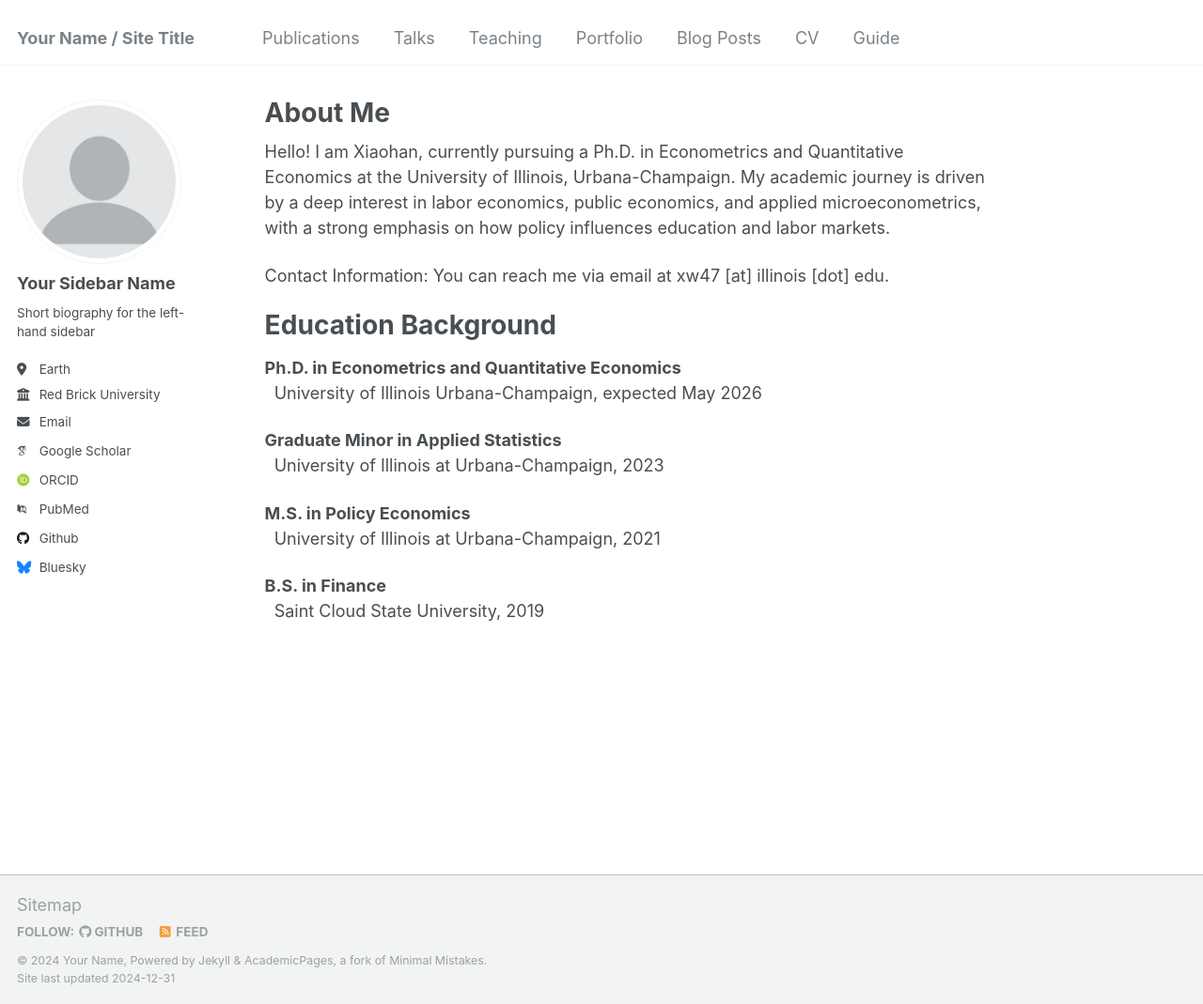
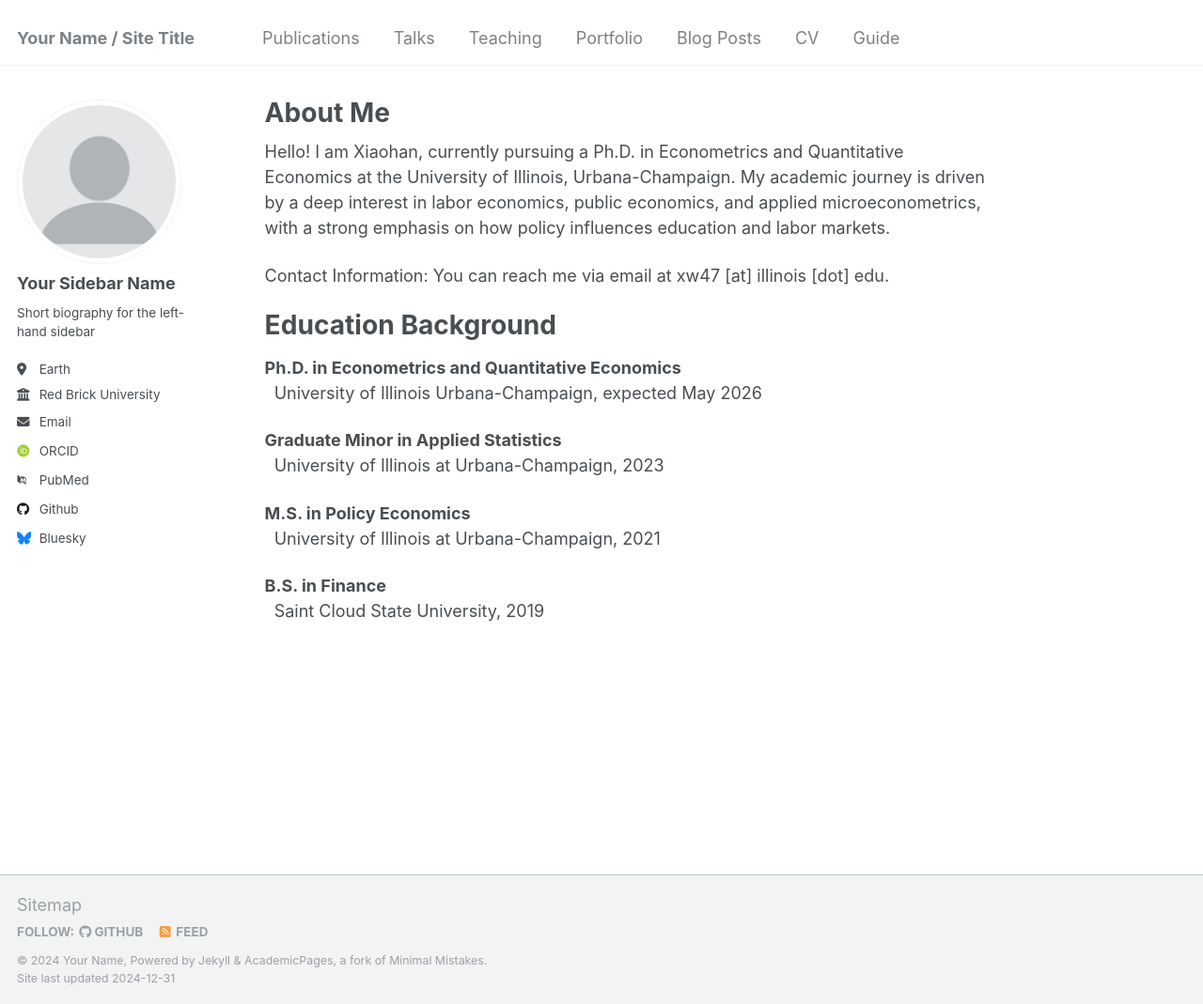
Before and after one commit to xiaohanwang1997/xiaohanwang1997.github.io, a Jekyll site: the page built from _pages/about.md, in a window 1280 px wide and 1069 px high. Shown: the whole window at 94% size. Built offline with Jekyll 4.4.1, drawn with Linux system fonts in a browser that asks for light colours; some web fonts are replaced.

Commit message:
Update _config.yml

```diff
--- a/_config.yml
+++ b/_config.yml
@@ -12,7 +12,7 @@ title                    : "Your Name / Site Title"
 title_separator          : "-"
 name                     : &name "Your Name"
 description              : &description "personal description"
-url                      : https://academicpages.github.io # the base hostname & protocol for your site e.g. "https://[your GitHub username].github.io"
+url                      : https://xiaohanwang1997.github.io # the base hostname & protocol for your site e.g. "https://[your GitHub username].github.io"
 baseurl                  : "" # the subpath of your site, e.g. "/blog"
 repository               : "academicpages/academicpages.github.io"
 
@@ -32,7 +32,7 @@ author:
 
   # Academic websites
   arxiv            : # URL - Update with the correct link to your profile
-  googlescholar    : "https://scholar.google.com/citations?user=PS_CX0AAAAAJ"
+  googlescholar    : # URL - Update with the correct link to your profile
   impactstory      : # URL
   orcid            : "http://orcid.org/yourorcidurl"
   semantic         : # URL
```
